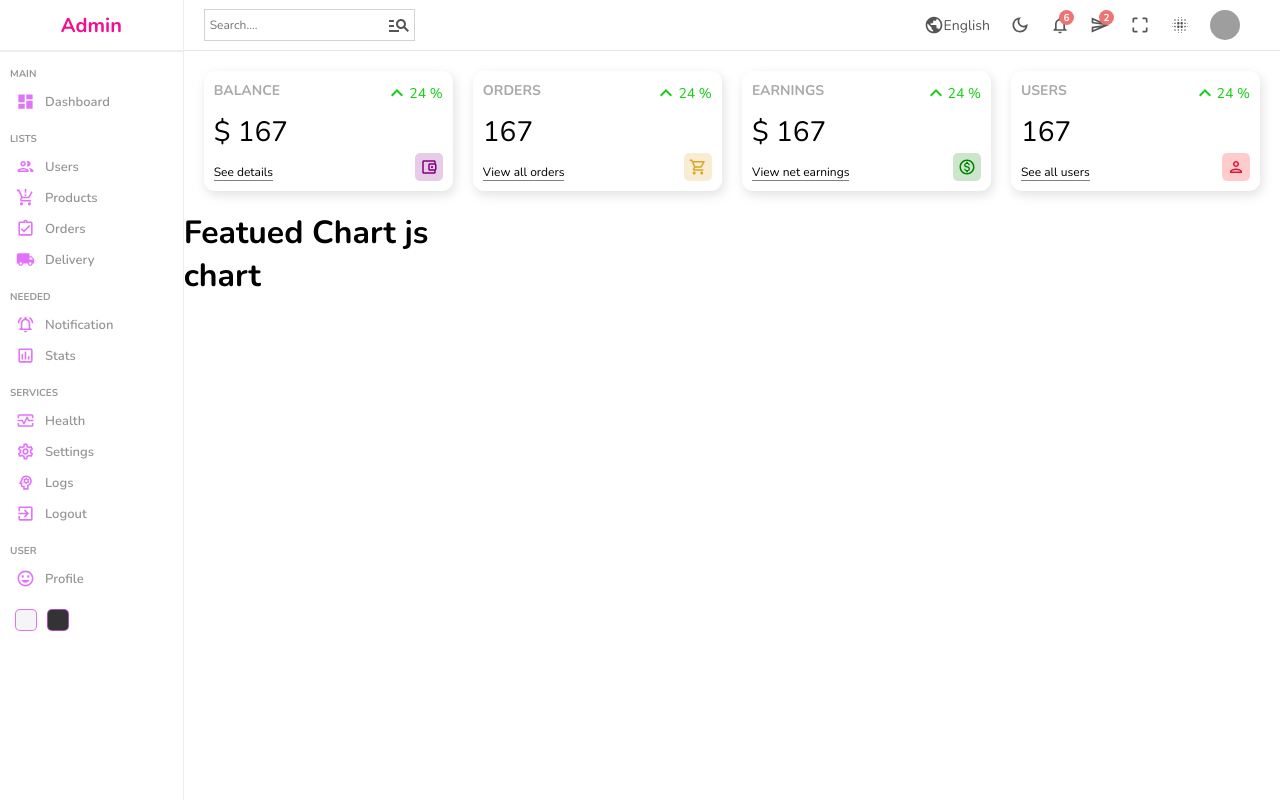
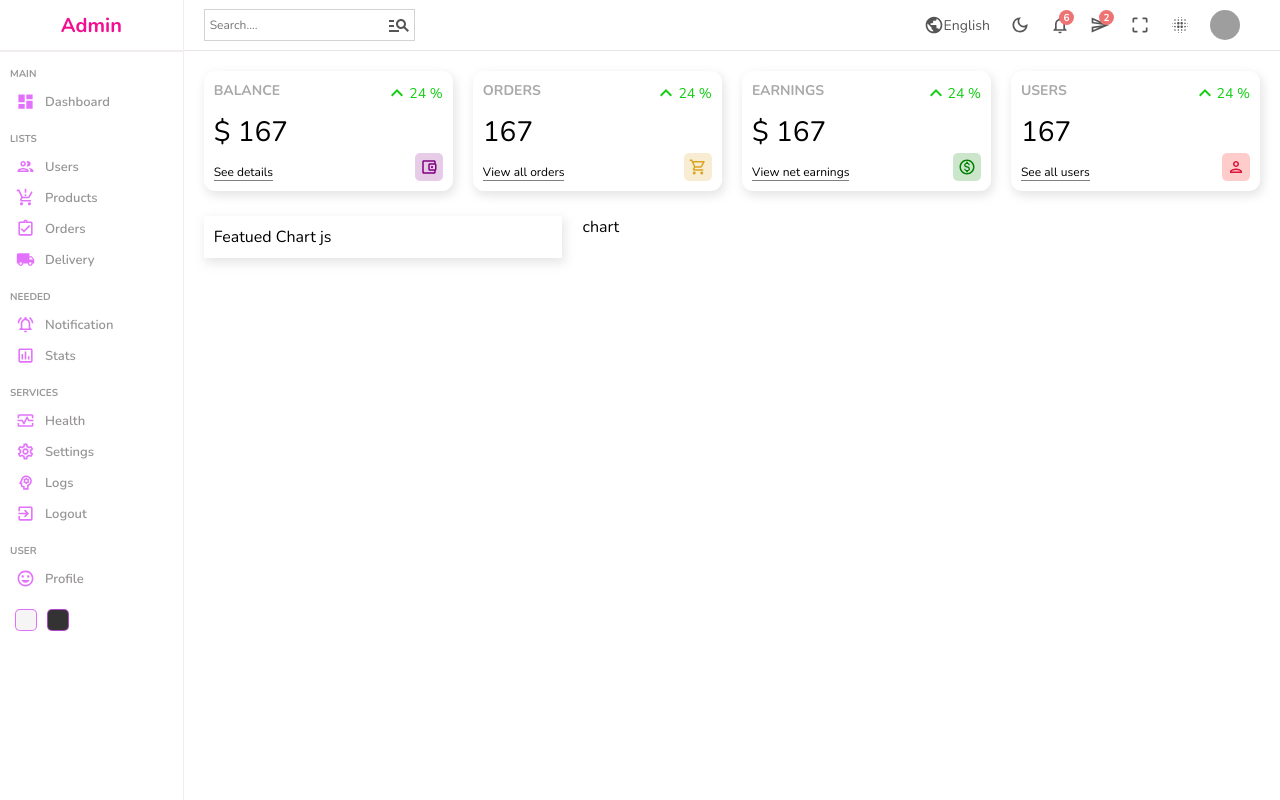
Before and after one commit to ahmedtowsikzap/Dashboared-For-EC, a React (Create React App) app: page / in a window 1280 px wide. Built offline with nearby package versions, Linux system fonts and the light colour scheme; grey boxes are pictures that could not be loaded.

Commit message:
flexbox chart

```diff
--- a/src/components/chart/Chart.jsx
+++ b/src/components/chart/Chart.jsx
@@ -1,11 +1,7 @@
 import "./chart.scss";
 
 const Chart = () => {
-  return (
-    <div>
-      <h1>chart</h1>
-    </div>
-  );
+  return <div className="chart">chart</div>;
 };
 
 export default Chart;
--- a/src/components/chart/chart.scss
+++ b/src/components/chart/chart.scss
@@ -0,0 +1,3 @@
+.chart {
+  flex: 4;
+}
--- a/src/components/featured/Featured.jsx
+++ b/src/components/featured/Featured.jsx
@@ -1,11 +1,7 @@
-import "./feature.scss";
+import "./featured.scss";
 
 const Featured = () => {
-  return (
-    <div>
-      <h1>Featued Chart js</h1>
-    </div>
-  );
+  return <div className="featured">Featued Chart js</div>;
 };
 
 export default Featured;
--- /dev/null
+++ b/src/components/featured/featured.scss
@@ -0,0 +1,6 @@
+.featured {
+  flex: 2;
+  -webkit-box-shadow: 2px 4px 10px 1px rgba(0, 0, 0, 0.47);
+  box-shadow: 2px 4px 10px 1px rgba(201, 201, 201, 0.47);
+  padding: 10px;
+}
--- a/src/pages/home/home.scss
+++ b/src/pages/home/home.scss
@@ -2,10 +2,14 @@
   display: flex;
   .homeContainer {
     flex: 6;
-    .widgets {
+    .widgets,
+    .charts {
       display: flex;
       padding: 20px;
       gap: 20px;
     }
+    .charts {
+      padding: 5px 20px;
+    }
   }
 }
```
Also changed, not shown: src/components/featured/feature.scss (deleted).
